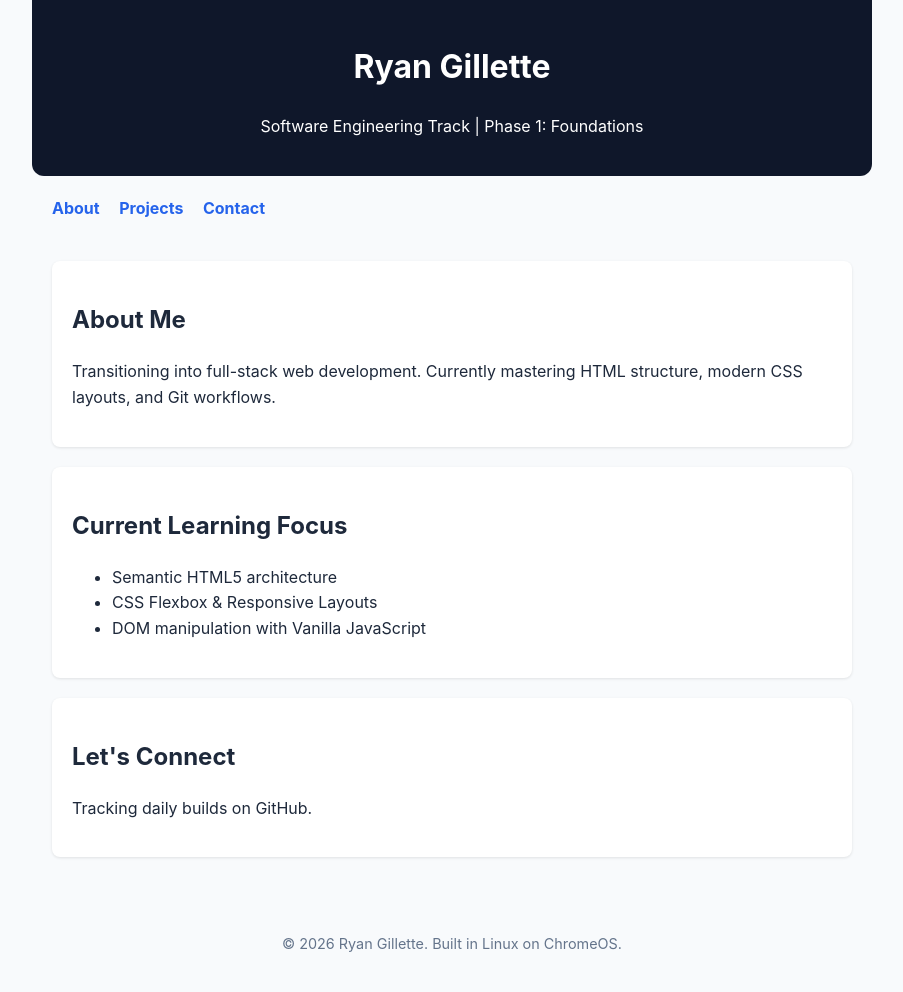
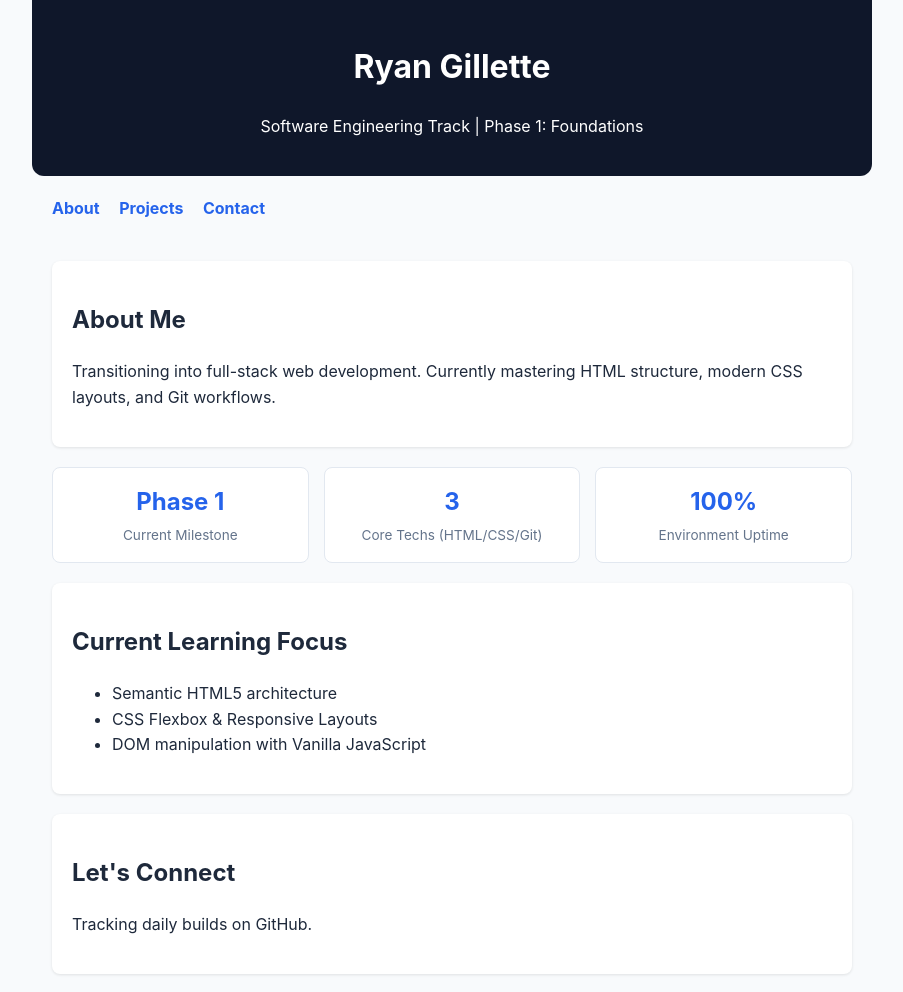
Before and after one commit to gilletteryanm-svg/phase-1-practice, a plain HTML site: page index.html in a window 1280 px wide. Shown: the top 992 px of the page, without its empty margins (188-1091 px from the left). Drawn offline with Linux system fonts and the light colour scheme.

Commit message:
Add Flexbox stats grid to layout

```diff
--- a/index.html
+++ b/index.html
@@ -39,6 +39,35 @@
       box-shadow: 0 1px 3px rgba(0,0,0,0.1);
       margin-bottom: 20px;
     }
+    /* Flex container */
+.stats-grid {
+  display: flex;
+  gap: 15px;
+  margin-bottom: 20px;
+}
+
+/* Individual flex items */
+.stat-box {
+  flex: 1; /* Makes every box share equal width across the row */
+  background: white;
+  padding: 15px;
+  text-align: center;
+  border-radius: 8px;
+  border: 1px solid #e2e8f0;
+}
+
+.stat-number {
+  font-size: 1.5rem;
+  font-weight: bold;
+  color: #2563eb;
+  margin: 0;
+}
+
+.stat-label {
+  font-size: 0.85rem;
+  color: #64748b;
+  margin: 4px 0 0 0;
+}
     footer {
       text-align: center;
       font-size: 0.9rem;
@@ -64,7 +93,20 @@
       <h2>About Me</h2>
       <p>Transitioning into full-stack web development. Currently mastering HTML structure, modern CSS layouts, and Git workflows.</p>
     </section>
-
+<div class="stats-grid">
+  <div class="stat-box">
+    <p class="stat-number">Phase 1</p>
+    <p class="stat-label">Current Milestone</p>
+  </div>
+  <div class="stat-box">
+    <p class="stat-number">3</p>
+    <p class="stat-label">Core Techs (HTML/CSS/Git)</p>
+  </div>
+  <div class="stat-box">
+    <p class="stat-number">100%</p>
+    <p class="stat-label">Environment Uptime</p>
+  </div>
+</div>
     <section id="projects" class="card">
       <h2>Current Learning Focus</h2>
       <ul>
```
